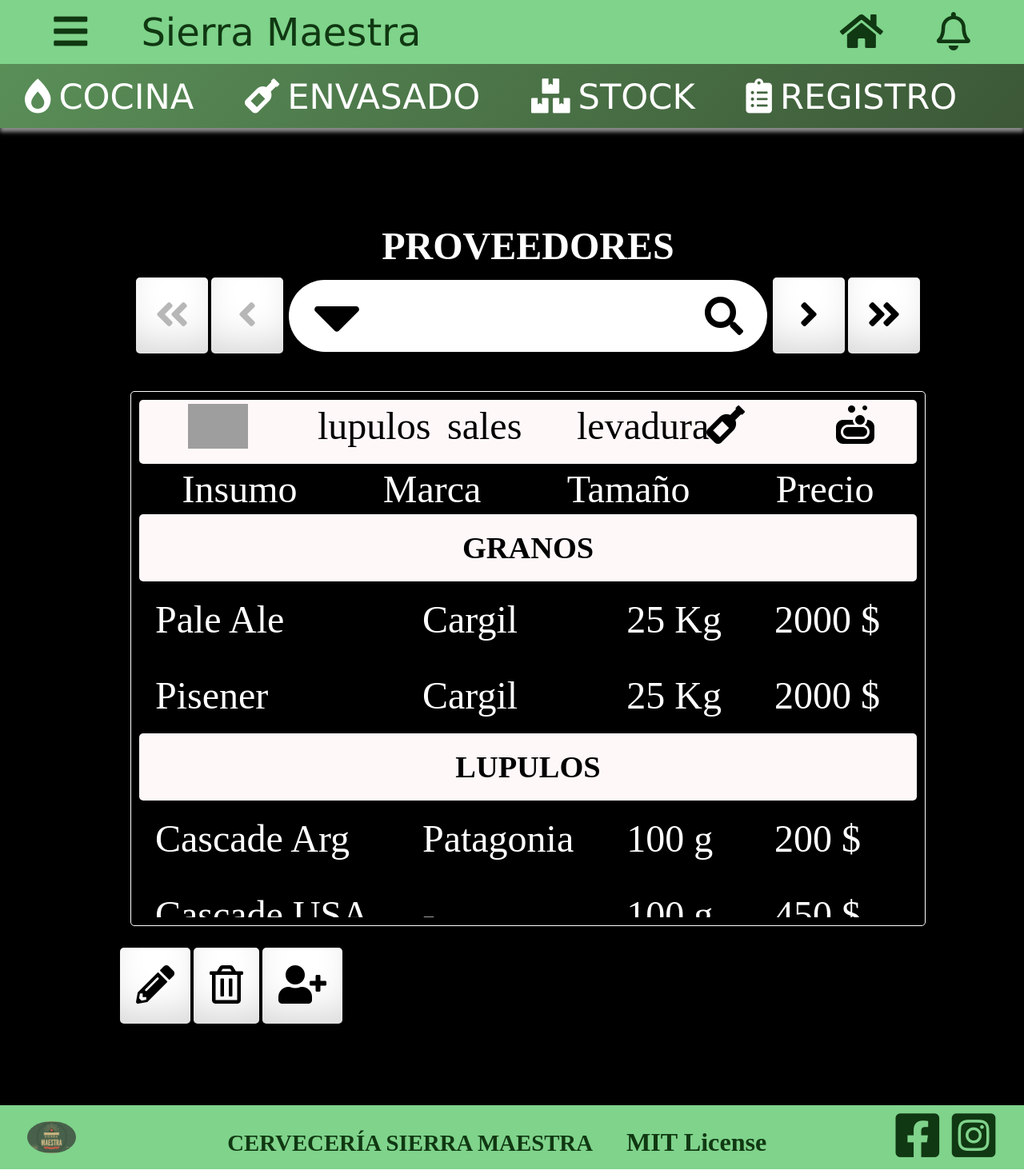
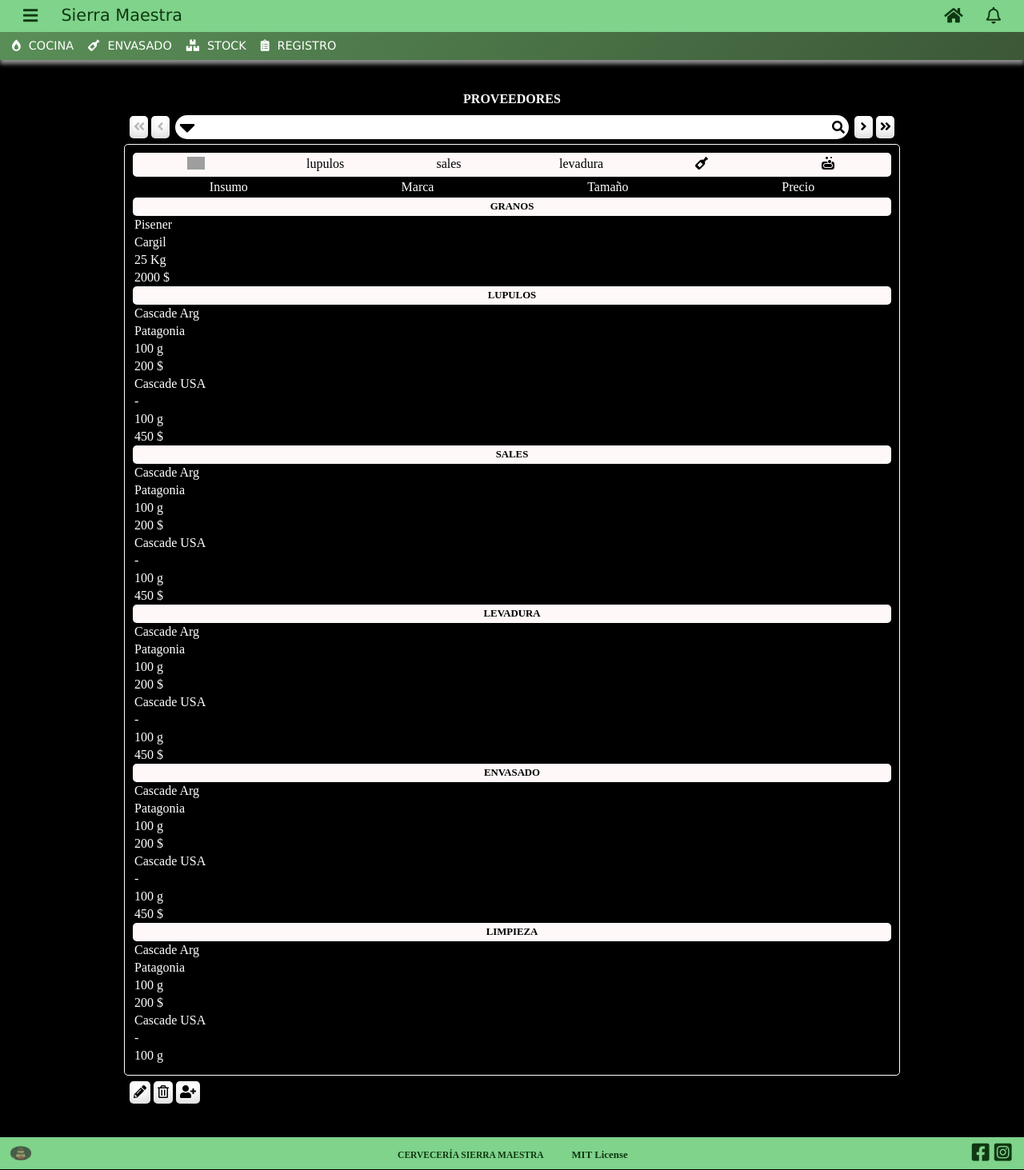
Before and after one commit to FamiliaProgramando/stock, a Flask app: page /proveedores in a window 1280 px wide. Shown: the whole page at 80% size. Run offline with Flask 2, Linux system fonts and the light colour scheme; data that the repository does not hold is empty; parts of the project's set-up code (start-up, migrations or seed data) failed here and were passed over; grey boxes are pictures that could not be loaded.

Commit message:
FIX: media queries y proveedores

```diff
--- a/stock/static/css/style.css
+++ b/stock/static/css/style.css
@@ -4,10 +4,25 @@
   box-sizing: border-box;
 }
 
+::-webkit-scrollbar {
+  width: 5px;
+  background-color: rgb(58, 57, 57);
+}
+
+::-webkit-scrollbar-thumb {
+  background: rgb(102, 101, 101);
+}
+
+::-webkit-scrollbar-thumb:hover {
+  background: rgb(126, 125, 125);
+}
+
 body {
+  flex-direction: column;
+  height: 100vh;
   display: flex;
-  flex-wrap: wrap;
-  height: 100vh;
+  flex-wrap: nowrap;
+  position: relative;
 }
 
 ul {
@@ -26,15 +41,14 @@
 
 #header {
   width: 100%;
-  height: 60px;
+  height: 40px;
   background-color: #7fd38b;
   color: rgb(16, 56, 18);
   display: flex;
   align-items: center;
   justify-content: space-between;
-  position: fixed;
+  position: relative;
   padding: 0.3em 0.7em;
-  top:0;
   z-index: 1000;
 }
 
@@ -126,32 +142,33 @@
   width: 100%;
   background-color: rgb(79, 116, 85);
   background: linear-gradient(135deg, #5a8f58 , #3c5837 99%);
-  height: 40px;
+  height: 35px;
   color: rgba(255, 255, 255, 1);
   font-size: 1.5em;
   text-transform: uppercase;
   display: flex;
-  justify-content: space-around;
+  justify-content: center;
   align-items: center;
-  position: fixed;
+  position: relative;
   padding: 1px;
-  top: 60px;
   box-shadow: 0px 5px 5px rgba(189, 189, 189, 0.75);
   z-index: 100;
 }
 
 #navMenu {
   display: inline-block;
-  width: fit-content ;
+  width: 100%;
   font-size: 0.5em;
   font-family: Verdana, Tahoma, sans-serif;
+  display: flex;
+  justify-content: space-around;
 }
 
 .navItem {
   cursor: pointer;
   color: rgba(255, 255, 255, 1);
   display: inline-block;
-  padding: 5px;
+  padding: 4px;
 }
 
 .navItem i {
@@ -172,20 +189,25 @@
 
 /* main */
 
-.main {
+#main {
   width: 100%;
+  position: relative;
   display: flex;
+  flex-basis: 100px;
   align-content: center;
   justify-content: center;
   align-items: center;
-  flex-wrap: wrap;
+  flex-grow: 2;
+  flex-shrink: 2;
+  flex-direction: column;
+  flex-wrap: nowrap;
 }
 
 /* footer */
 
 #footer{
   width: 100%;
-  height: 60px;
+  height: 40px;
   background-color: #7fd38b;
   color: rgb(16, 56, 18);
   text-align: center;
@@ -272,72 +286,66 @@
 @media screen and (min-width: 480px) {
 
   #navMenu {
-    font-size: 0.6em;
+    font-size: 0.55em;
   }
 
   #header {
-    font-size: 1.3em;
+    font-size: 1.0em;
   }
 
   #footer {
-    font-size: 1.3em;
+    font-size: 1.0em;
   }
 
   .navItem i {
-    display: inline-block;
     padding: 10px;
+  }
+}
+
+@media screen and (max-height: 600px) and (orientation: landscape) {
+  #menu{
+    font-size: 1rem;
+  }
+
+  .menuItem li{
+  padding-bottom: 10px;
+  }
+
+  .menuItem i{
+    padding-bottom: 4px;
+    font-size: 1.1rem
+  }
+}
+
+@media screen and (min-height: 600px) {
+  #menu {
+    padding-top: 20px;
   }
 }
 
 @media screen and (min-width: 680px) {
 
-  #logoCabecera {
-    height: 80%;
+  #navMenu {
+    font-size: 0.6em;
+  }
+
+  #header {
+    font-size: 1.2em;
+  }
+
+  #footer {
+    font-size: 1.2em;
+  }
+
+}
+
+@media screen and (min-width: 1020px) {
+  #header {
+    font-size: 1.3em;
   }
 
   #navMenu {
-    font-size: 0.7em;
-  }
-
-  .navItem {
-    padding: 20px;
-  }
-
-  #footerLogo {
-    height: 80%;
-  }
-
-  #header {
-    font-size: 1.5em;
-  }
-
-  #footer {
-    font-size: 1.5em;
-  }
-}
-
-@media (min-width: 1020px) {
-  #header {
-    font-size: 3em;
-    height: 80px;
-  }
-
-  #navbar {
-    justify-content: start;
-    height: 80px;
-  }
-
-  #logoCabecera {
-    height: 80%;
-  }
-
-  #navMenu {
-    font-size: 1.8em;
-  }
-
-  #footer {
-    font-size: 3em;
-    height: 80px;
+    justify-content: flex-start;
   }
 
   #footer h5 {
@@ -349,8 +357,9 @@
     display: inline-block;
   }
 
-  #footerLogo {
-    height: 80%;
+  #menu {
+    width: 180px;
+    font-size: 1rem;
   }
 
 }
--- a/stock/static/css/styleProv.css
+++ b/stock/static/css/styleProv.css
@@ -1,46 +1,15 @@
 /* main proveedores */
-body {
-  flex-direction: column;
-  flex-wrap: nowrap;
-  width: 100vw;
-}
-
-#header {
-  position: relative !important;
-}
-
-#navbar {
-  position: relative !important;
-  top: 0 !important;
-}
-
-#footer {
-  position: relative !important;
-}
-
 #main {
   background-color: #000000;
-  position: relative !important;
-  display: flex;
-  flex-grow: 2;
-  flex-shrink: 2;
-  flex-direction: column;
-  flex-wrap: nowrap;
-  align-content: center;
-  justify-content: center;
-  align-items: center;
 }
 
 .proveedores_form_box {
   justify-content: center;
   align-items: center;
-  flex-grow: 2;
-  flex-shrink: 2;
   flex-direction: column;
   flex-wrap: nowrap;
   width: 100%;
-  height: fit-content;
-
+  height: 100%;
 }
 
 #proveedores_form {
@@ -52,8 +21,6 @@
   height: 100%;
   display: flex;
   flex-wrap: nowrap;
-  flex-grow: 2;
-  flex-shrink: 2;
   flex-direction: column;
 }
 
@@ -63,9 +30,10 @@
   flex-direction: column;
   align-items: center;
   justify-content: center;
-  width:100%;
+  width: 100%;
   height: fit-content;
   background-color: black;
+  overflow: hidden;
 }
 
 #menuProv {
@@ -168,6 +136,7 @@
   border-radius: 5px;
   padding: 10px;
   height: 20px;
+  overflow-x : hidden;
 }
 
 #selector_tipo_insumo {
@@ -194,6 +163,11 @@
   padding: 5px;
 }
 
+.tipo_insumo:hover{
+  background-color: #cacacad2;
+  border-radius: 50%;
+}
+
 .tipo_insumo img {
   height: 80%;
   object-fit: contain;
@@ -201,13 +175,24 @@
 
 #lista_insumos {
   display: grid;
-  grid-template-columns: repeat(4,auto);
+  /* grid-template-columns: repeat(4,auto); */
   width: 100%;
   overflow: auto;
 }
 
+.row {
+  display: grid;
+  grid-template-columns: repeat(4,auto);
+  width: 100%;
+  grid-column: 1 / 5;
+}
+
+.row:hover {
+  background-color: #2b2b2b;
+}
+
 #lista_insumos h3 {
-  grid-column: 1 / 5;
+  /* grid-column: 1 / 5; */
   background-color: rgb(255, 248, 248);
   color: #000;
   border-radius: 5px;
@@ -227,6 +212,7 @@
   padding: 2px;
   text-align: initial;
 }
+
 /**/
 
 #proveedores_form input {
@@ -298,54 +284,31 @@
   display: none;
 }
 
-@media screen and (min-width: 1020px) {
+@media screen and (min-width: 900px) {
+  .proveedores_form_box {
+    width: 95%;
+    height: 97%;
+  }
+}
 
+@media screen and (min-width: 1200px) {
   .proveedores_form_box {
-    width: 80%;
-    font-size: 3em;
-    align-content: center;
-    padding: 80px 0;
+    width: 1000px;
   }
+}
 
-  #navProv {
-    margin: 20px;
+
+@media screen and (max-height: 500px) and (orientation: landscape) {
+  #proveedores_form {
+    display: grid;
+    grid-template-columns: repeat(2,auto);
   }
-
   #insumos_proveedores {
-    margin: 20px;
+    height: 100%;
   }
-
-  .insumo {
-    padding: 20px;
+  .proveedores_form_box {
+    height: 100px;
+    flex-grow: 2;
+    flex-shrink: 2;
   }
-
-  .boton.flecha {
-    width: 90px;
-  }
-
-  .boton {
-    padding: 20px;
-  }
-
-  #buscador {
-    height: 90px;
-  }
-
-  #buscador i {
-    padding: 30px;
-  }
-
-  #proveedores_nombre {
-    height: 70px;
-    padding: 0 !important;
-  }
-
-  .tipo_insumo {
-    height: 80px;
-  }
-
-  #lista_insumos h3 {
-    padding: 20px;
-  }
-
 }
--- a/stock/static/js/scriptProv.js
+++ b/stock/static/js/scriptProv.js
@@ -13,6 +13,7 @@
 // let numeros = document.querySelectorAll(".numero_prov");
 let desplegar = document.querySelectorAll(".desplegar_info")[0];
 let info_prov = document.getElementById("info_proveedor");
+let tablaInsumos = document.getElementById("lista_insumos");
 // let primero = numeros[0];
 // let segundo = numeros[1];
 // let tercero = numeros[2];
@@ -20,6 +21,9 @@
 let botones = document.querySelectorAll('.boton');
 let cancelar = document.querySelector('.cancel');
 let guardar = document.querySelector('.ok');
+let granos = document.querySelectorAll('#lista_insumos h3')[0];
+let lupulos = document.querySelectorAll('#lista_insumos h3')[1];
+console.log(granos);
 let datos;
 let action = "";
 let actual = 1;
@@ -54,10 +58,37 @@
     id = proveedores[0].id;
     end = true;
     cantprov = proveedores.length;
-    if (cantprov > 3){
-    }
+    cargarInsumo();
   })
 };
+
+function cargarInsumo () {
+  let tabla_insumos = new DocumentFragment();
+  let atributos = ["nombre", "marca", "size", "precio"];
+  let valores = ["Pale Ale", "Cargill", "25 kg", "2000"];
+  let insumo = document.createElement("div");
+  insumo.classList.add("insumo")
+  atributos.forEach(atributo => {;
+    let atributoInsumo = document.createElement("div");
+    atributoInsumo.classList.add("atributo_insumo", atributo);
+    let texto = document.createTextNode(valores[atributo]);
+    // resolver como obtener la iteracion
+    atributoInsumo.appendChild(texto);
+    insumo.appendChild(atributoInsumo);
+    console.log(atributo);
+  });
+  tabla_insumos.appendChild(insumo);
+  // fragment.childNodes[0].appendChild(atributo);
+  // fragment.childNodes[0].childNodes(0).appendChild(nombre);
+  // tablaInsumos.appendChild(fragment);
+  tablaInsumos.insertBefore(tabla_insumos, lupulos);
+  // <div class="row">
+  //           <div class="insumo">Pale Ale</div>
+  //           <div class="insumo">Cargil</div>
+  //           <div class="insumo">25 Kg</div>
+  //           <div class="insumo">2000 $</div>
+  //         </div>
+}
 
 function agregarProveedor (datos) {
   console.log(datos);
@@ -258,31 +289,64 @@
 
 anterior.addEventListener("click", () => {
   console.log("click anterior");
-  if (trioprov > 0) {
-    trioprov -= 1;
-    numeros.forEach(element => {
-      element.value -= 1
-    })
+  if (proveedor > 0) {
+    siguiente.classList.remove('inactive');
+    ultimo.classList.remove('inactive');
+    console.log(proveedor);
+    proveedor -= 1;
+    console.log(proveedor);
+    console.log(cantprov);
+    actualizarPlanilla (proveedor);
+  }
+  if (proveedor == 0) {
+    anterior.classList.add('inactive');
+    primero.classList.add('inactive');
+
   }
 });
 
 siguiente.addEventListener("click", () => {
   console.log("click siguiente");
-  if (trioprov < (cantprov/3-2)) {
-    trioprov += 1;
-    console.log(trioprov);
+  if (proveedor < cantprov - 1) {
     anterior.classList.remove('inactive');
-    numeros.forEach(element => {
-      let num = parseInt(element.innerHTML);
-      element.innerHTML = num + 3;
-    })
-  } else if (trioprov = (cantprov/3-1)) {
+    primero.classList.remove('inactive');
+    console.log(proveedor);
+    proveedor += 1;
+    console.log(proveedor);
+    console.log(cantprov);
+    actualizarPlanilla (proveedor);
+  }
+  if (proveedor == cantprov-1) {
     siguiente.classList.add('inactive');
+    ultimo.classList.add('inactive');
+  }
+});
 
-    numeros.forEach(element => {
-      let num = parseInt(element.innerHTML);
-      element.innerHTML = num + 3;
-    })
+ultimo.addEventListener("click", () => {
+  console.log("click ultimo");
+  anterior.classList.remove('inactive');
+  primero.classList.remove('inactive');
+  if (proveedor < cantprov - 1) {
+    proveedor = cantprov - 1;
+    console.log(proveedor);
+    console.log(cantprov);
+    actualizarPlanilla (proveedor);
+    siguiente.classList.add('inactive');
+    ultimo.classList.add('inactive');
+  }
+});
+
+primero.addEventListener("click", () => {
+  console.log("click primero");
+  ultimo.classList.remove('inactive');
+  siguiente.classList.remove('inactive');
+  if (proveedor > 0) {
+    proveedor = 0;
+    console.log(proveedor);
+    console.log(cantprov);
+    actualizarPlanilla (proveedor);
+    anterior.classList.add('inactive');
+    primero.classList.add('inactive');
   }
 });
 
--- a/stock/templates/proveedores.html
+++ b/stock/templates/proveedores.html
@@ -52,10 +52,6 @@
         </div>
         <div id="lista_insumos">
           <h3>Granos</h3>
-          <div class="insumo">Pale Ale</div>
-          <div class="insumo">Cargil</div>
-          <div class="insumo">25 Kg</div>
-          <div class="insumo">2000 $</div>
           <div class="insumo">Pisener</div>
           <div class="insumo">Cargil</div>
           <div class="insumo">25 Kg</div>
```
Also changed, not shown: other parts of stock/static/css/style.css (+10 -16 lines).
